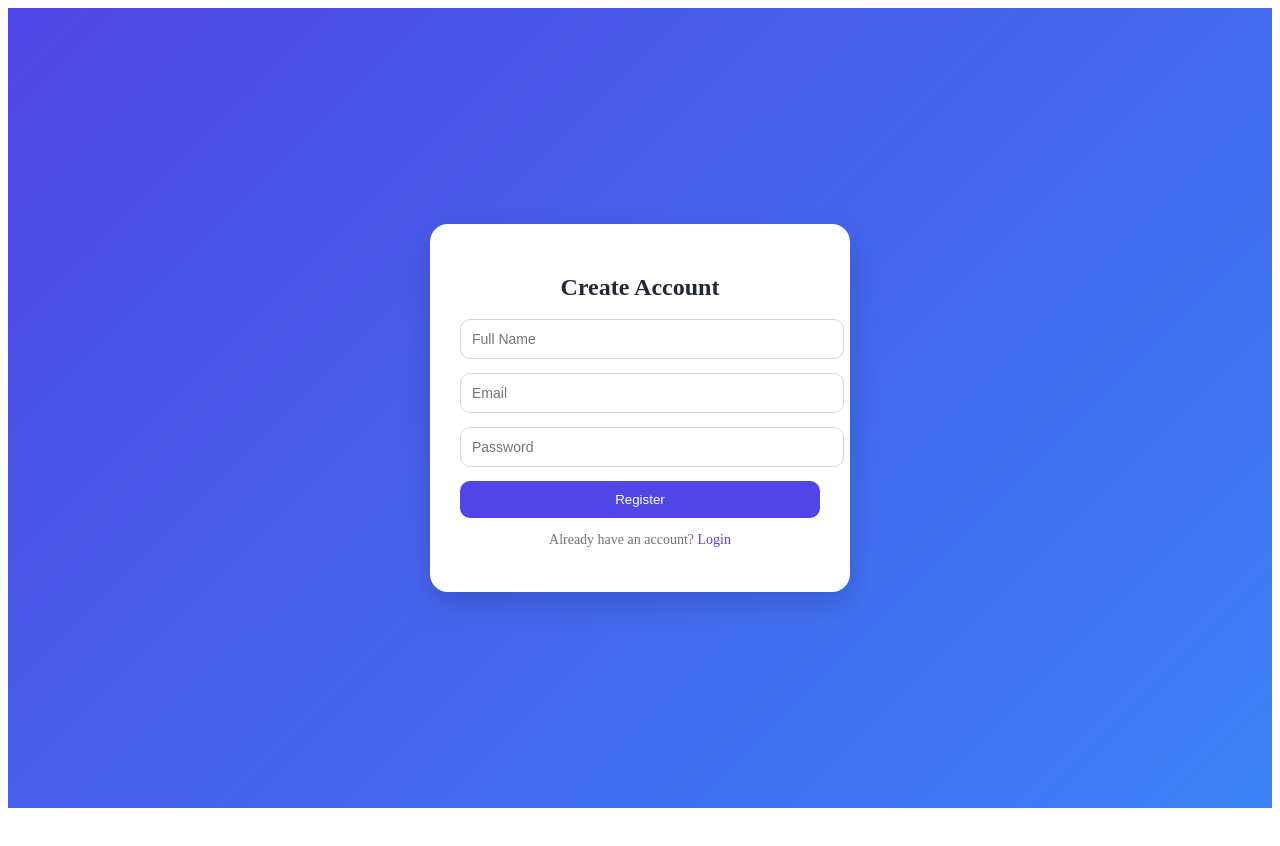
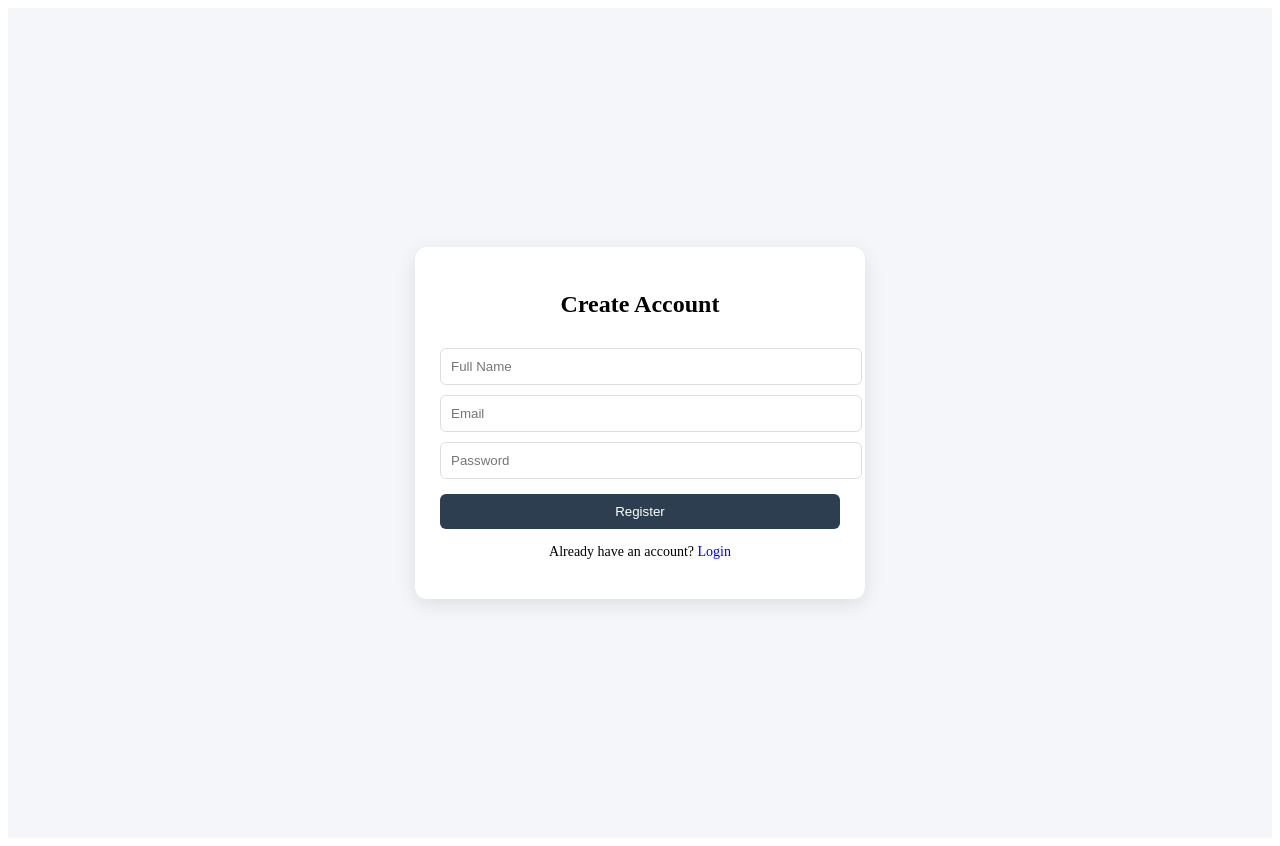
Before and after one commit to Vyasjayu/admin-dashboard, a Next.js app: page /register in a window 1280 px wide. Before the commit the page ends 816 px from the top, so only its background shows below. Built offline with nearby package versions, Linux system fonts and the light colour scheme.

Commit message:
Update register.css

```diff
--- a/app/register/register.css
+++ b/app/register/register.css
@@ -1,107 +1,70 @@
-/* Background */
 .register-container {
   height: 100vh;
   display: flex;
+  justify-content: center;
   align-items: center;
-  justify-content: center;
-  background: linear-gradient(135deg, #4f46e5, #3b82f6);
+  background: #f5f6fa;
+  padding: 15px;
 }
 
-/* Card */
 .register-card {
-  background: #ffffff;
-  padding: 30px;
-  width: 360px;
-  border-radius: 18px;
-  box-shadow: 0 12px 30px rgba(0, 0, 0, 0.15);
-  transition: all 0.3s ease;
+  width: 100%;
+  max-width: 400px;
+  background: white;
+  padding: 25px;
+  border-radius: 12px;
+  box-shadow: 0 5px 20px rgba(0,0,0,0.1);
 }
 
-.register-card:hover {
-  transform: translateY(-6px);
+.register-title {
+  text-align: center;
+  margin-bottom: 20px;
 }
 
-/* Title */
-.register-title {
-  text-align: center;
-  font-size: 24px;
-  font-weight: 600;
-  margin-bottom: 18px;
-  color: #1f2937;
+.register-input {
+  width: 100%;
+  padding: 10px;
+  margin-top: 10px;
+  border: 1px solid #ddd;
+  border-radius: 6px;
 }
 
-/* Inputs */
-.register-input {
+.register-btn {
   width: 100%;
-  padding: 11px;
-  margin-bottom: 14px;
-  border-radius: 10px;
-  border: 1px solid #d1d5db;
-  outline: none;
-  transition: all 0.3s ease;
+  margin-top: 15px;
+  padding: 10px;
+  background: #2c3e50;
+  color: white;
+  border: none;
+  border-radius: 6px;
+  cursor: pointer;
+}
+
+.register-btn:disabled {
+  background: gray;
+  cursor: not-allowed;
+}
+
+.register-footer {
+  margin-top: 15px;
+  text-align: center;
   font-size: 14px;
 }
 
-.register-input:focus {
-  border-color: #4f46e5;
-  box-shadow: 0 0 0 3px rgba(79, 70, 229, 0.2);
+.register-footer span {
+  color: blue;
+  cursor: pointer;
 }
 
-/* Button */
-.register-btn {
-  width: 100%;
-  padding: 11px;
-  background: #4f46e5;
-  color: white;
-  border-radius: 10px;
-  border: none;
-  font-weight: 500;
-  cursor: pointer;
-  transition: all 0.3s ease;
+.error {
+  color: red;
+  font-size: 12px;
+  margin-top: 5px;
 }
 
-.register-btn:hover {
-  background: #4338ca;
-}
-
-/* Footer */
-.register-footer {
-  margin-top: 14px;
-  text-align: center;
-  font-size: 14px;
-  color: #6b7280;
-}
-
-.register-footer span {
-  color: #4f46e5;
-  cursor: pointer;
-  font-weight: 500;
-}
-
-.register-footer span:hover {
-  text-decoration: underline;
-}
-
-/* Success Message */
-.register-success {
-  color: #16a34a;
-  text-align: center;
-  margin-bottom: 10px;
-  font-size: 14px;
-}
-
-/* Error Message */
-.register-error {
-  color: #dc2626;
-  text-align: center;
-  margin-bottom: 10px;
-  font-size: 14px;
-}
-
-/* Responsive */
-@media (max-width: 400px) {
+/* RESPONSIVE */
+@media (max-width: 500px) {
   .register-card {
-    width: 90%;
-    padding: 20px;
+    padding: 15px;
   }
 }
```
